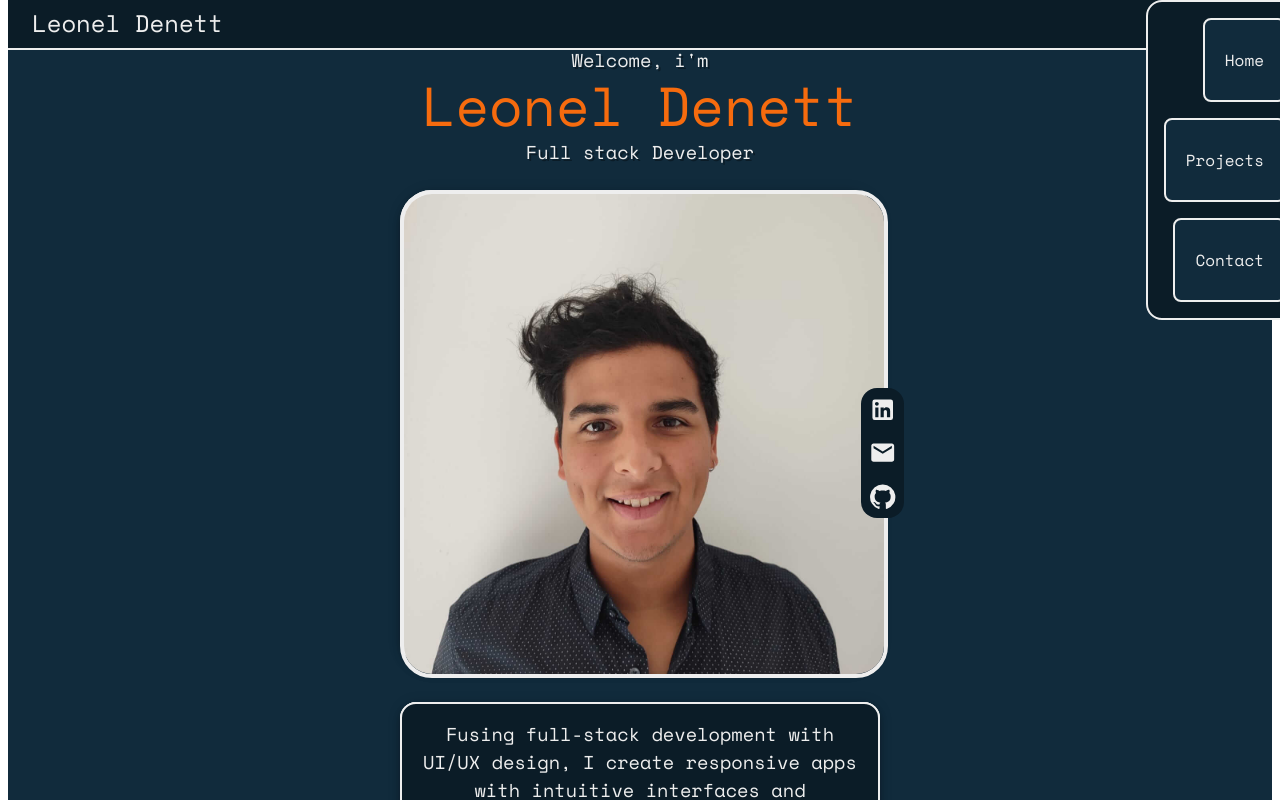
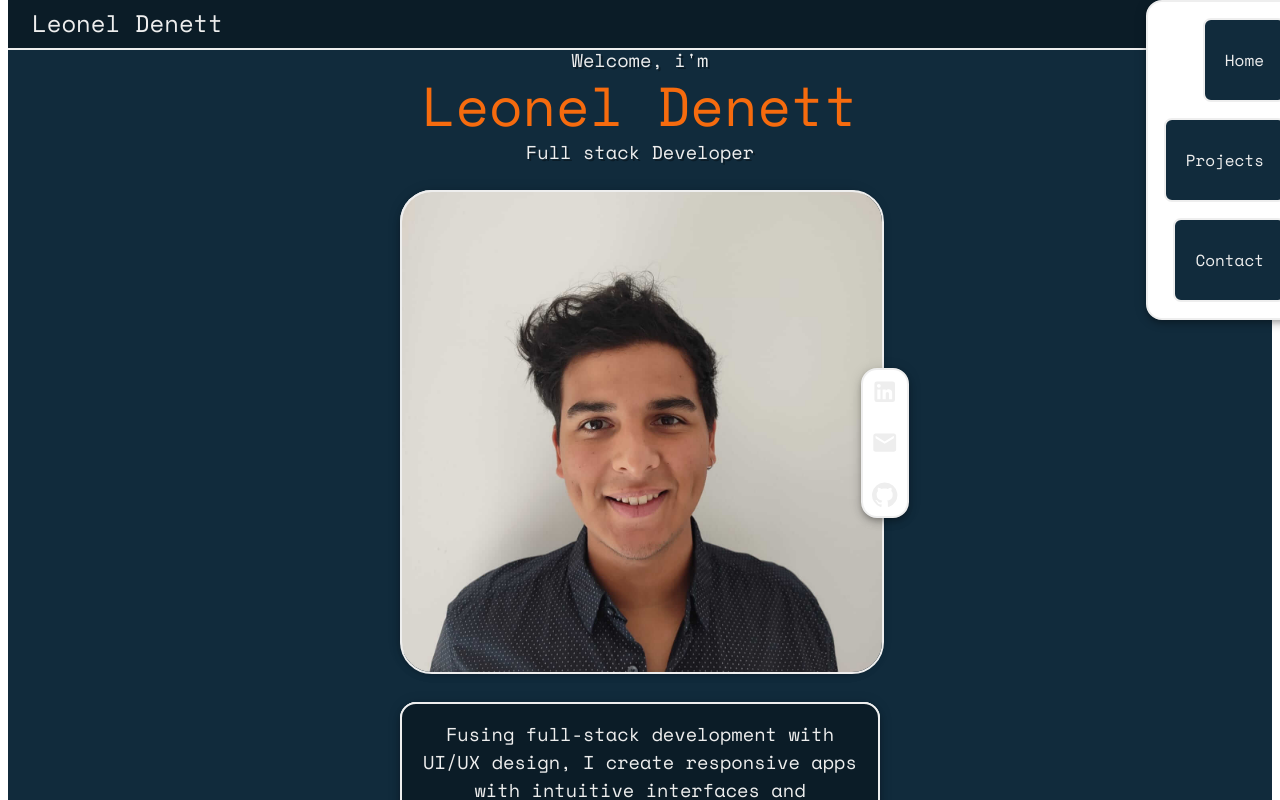
Before and after one commit to LeonelDenett/leonel-denett-portfolio, a Next.js app: page / in a window 1280 px wide. Shown: the top 800 px of the page. Built offline with nearby package versions, Linux system fonts and the light colour scheme.

Commit message:
social icons component styles added

```diff
--- a/src/components/menu/Menu.tsx
+++ b/src/components/menu/Menu.tsx
@@ -18,16 +18,16 @@ function Menu() {
     }
 
     return (
-        <Paper sx={{borderRadius:"1rem"}} elevation={5}>
-            <Box className={styles.menu}>
+        <Box>
+            <Paper className={styles.menu} sx={{borderRadius:"1rem"}} elevation={5}>
                 {MenuData.map((item) => (
                     <Box key={item.id} className={styles.menuContainer} onClick={() => smoothScroll(item.title)}>
                         <Typography variant="body2" className={styles.menuItem}>{item.title}</Typography>
                         <Divider color="primary" className={styles.divider} />
                     </Box>
                 ))}
-            </Box>
-        </Paper>
+            </Paper>
+        </Box>
     );
 }
 
--- a/src/components/socialIcons/SocialIcons.module.css
+++ b/src/components/socialIcons/SocialIcons.module.css
@@ -2,13 +2,16 @@
   position: relative;
 }
 .iconsContainer {
+  display: flex;
+  flex-direction: column;
   position: absolute;
   bottom: -5.5rem;
-  right: -1.5rem;
+  right: -1.8rem;
   z-index: 2;
   background-color: #0b1c27;
+  border-radius: 1rem;
   gap: .5rem;
-  border-radius: 1rem;
+  border: solid 2px #eeeeee;
 }
 .icon {
   height: 2.5rem;
@@ -21,3 +24,13 @@
   background: linear-gradient(to left, #F66B0E, #FB8B35);
   border-radius: .5rem;
 }
+@media (max-width: 400px) {
+  .icon {
+    height: 2rem;
+    width: 2rem;
+  }
+  .iconsContainer {
+    gap: .25rem;
+    right: -1rem;
+  }
+}
--- a/src/components/socialIcons/SocialIcons.tsx
+++ b/src/components/socialIcons/SocialIcons.tsx
@@ -1,6 +1,5 @@
 // Next
 import Link from "next/link";
-import { Fragment } from "react";
 // Styles
 import styles from "./SocialIcons.module.css";
 // Mui Components
@@ -14,8 +13,8 @@ import { socialIcons } from "@/utils/data/socialIcons";
 
 export default function SocialIcons() {
     return (
-        <Paper className={styles.container} elevation={3} sx={{borderRadius:"1rem"}}>
-            <Box className={styles.iconsContainer}>
+        <Box className={styles.container}>
+            <Paper className={styles.iconsContainer}  elevation={5} sx={{borderRadius:"1rem"}}>
                 {socialIcons.map((icon) => (
                     <Link key={icon.id} href={icon.link} target="_blank">
                         <IconButton
@@ -27,7 +26,7 @@ export default function SocialIcons() {
                         </IconButton>
                     </Link>
                 ))}
-            </Box>
-        </Paper>
+            </Paper>
+        </Box>
     )
 }
--- a/src/pages/index.tsx
+++ b/src/pages/index.tsx
@@ -57,7 +57,7 @@ export default function Home() {
                         </Typography>
                         <Box className={styles.descriptionButtonContainer} component={motion.div} whileHover={{scale: 1.05}} onClick={() => smoothScroll("Contact")}>
                             <Paper elevation={5} sx={{borderRadius: "1rem"}}>
-                                <Button variant="contained" className={styles.descriptionButton}>Contact me</Button>
+                                <Button variant="contained" color="primary" className={styles.descriptionButton}>Contact me</Button>
                             </Paper>
                         </Box>
                     </Box>
--- a/src/styles/Home.module.css
+++ b/src/styles/Home.module.css
@@ -57,7 +57,7 @@
   height: auto;
   object-fit: cover;
   object-position: center center;
-  border: solid .3rem #eeeeee;
+  border: solid 2px #eeeeee;
   border-radius: 2rem;
 }
 .description {
```
